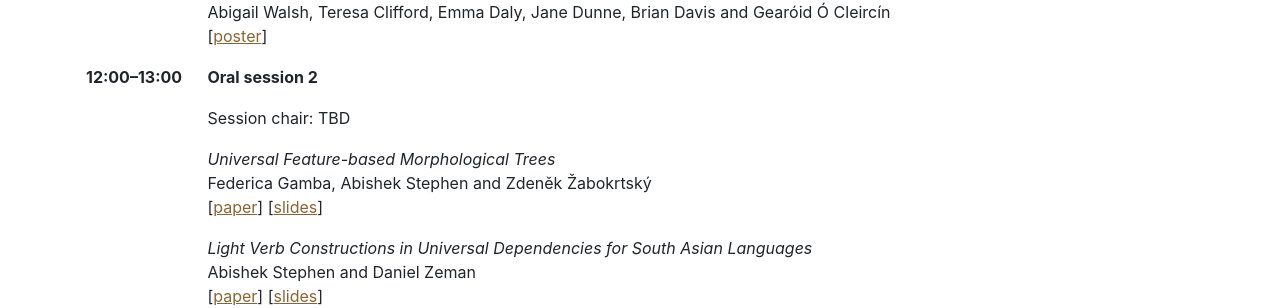
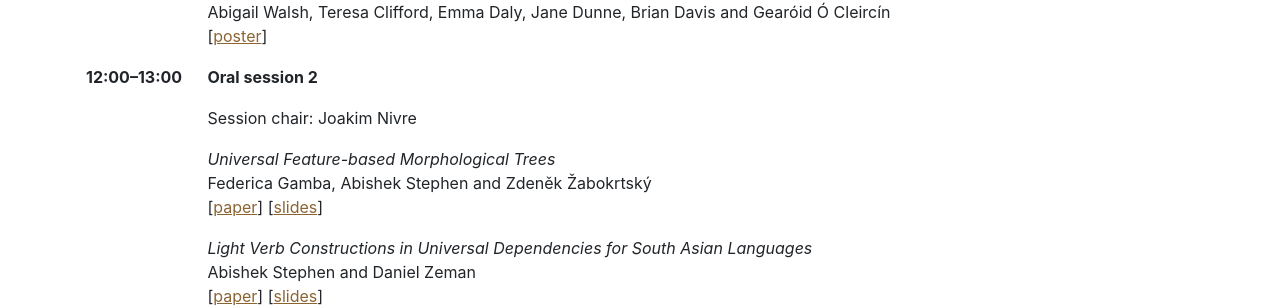
Before and after one commit to multiword/multiword.github.io, a Jekyll site: the page built from mweud2024/index.md, in a window 1280 px wide and 900 px high, scrolled down 3031 px. Shown: the part 152-460 px from the top of the window. Built offline with Jekyll 4.4.1, drawn with Linux system fonts in a browser that asks for light colours; comment, search, counter and statistics services are not loaded.

Commit message:
Added session chair

```diff
--- a/mweud2024/index.md
+++ b/mweud2024/index.md
@@ -247,7 +247,7 @@ proceedings.
     </tr>
     <tr>
         <td></td>
-        <td>Session chair: TBD</td>
+        <td>Session chair: Joakim Nivre</td>
     </tr>
     <tr>
         <td></td>
```
